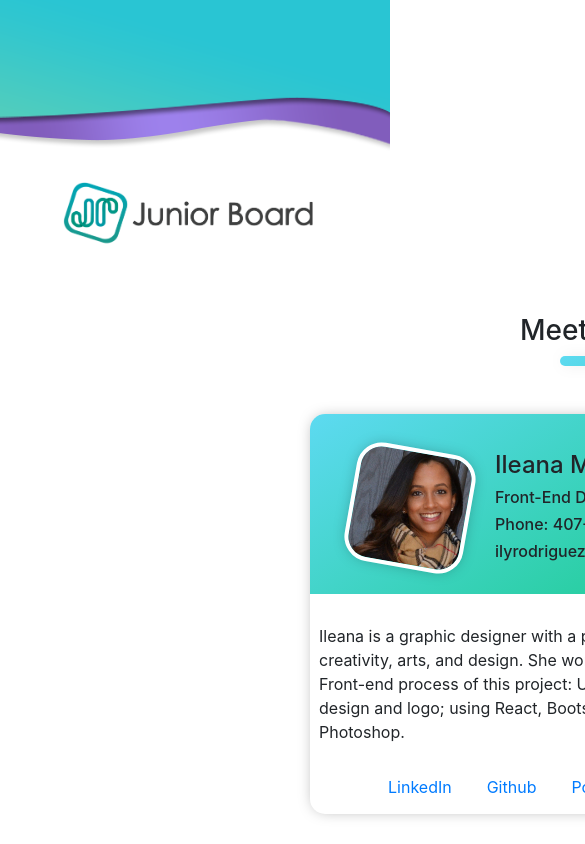
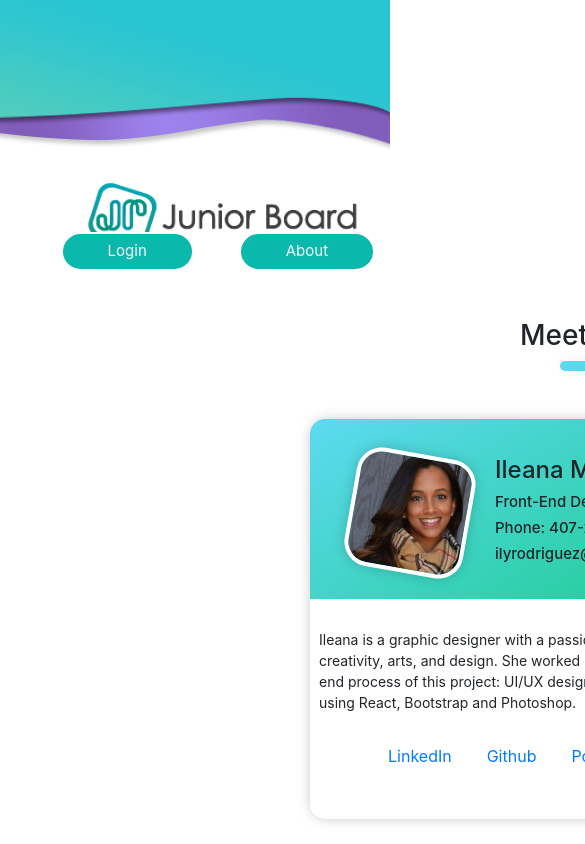
Before and after one commit to gijp-technologies/junior-board, a React (Create React App) app: page /about in a window 390 px wide. Shown: the top 844 px of the page, 585 px wide, since content can reach past the window. Built offline with nearby package versions, Linux system fonts and the light colour scheme.

Commit message:
media queries phone card

```diff
--- a/src/Pages/style.css
+++ b/src/Pages/style.css
@@ -141,6 +141,7 @@
     margin-left: 88px;
     position: relative;
     border-top: none !important;
+    background: none;
 }
 .responsabilies{
     padding: 40px;
--- a/src/components/Cards/Style.css
+++ b/src/components/Cards/Style.css
@@ -52,6 +52,7 @@
     bottom: 0 !important;
     position: absolute;
     border-top: none !important;
+    background: none;
 }
 
 .image-placeholder {
@@ -80,7 +81,6 @@
     float: left;
     margin-left: 20px;
     margin-right: 15px;
-    /* margin-top: 1%; */
 }
 
 a{
@@ -95,3 +95,51 @@ a{
 .jr-ph-mail{
     font-size: 14px;
 }
+
+@media only screen and (min-width: 320px) and (max-width: 568px) {
+    .junior-card {
+        position: relative;
+        margin-left: 6%;
+        height: 310px;
+        width: 90% !important;
+        overflow: hidden;
+        border-radius: 15px;
+        background-color: white;
+        -webkit-box-shadow: 0px 0px 15px -4px rgba(0,0,0,0.36);
+        -moz-box-shadow: 0px 0px 15px -4px rgba(0,0,0,0.36);
+        box-shadow: 0px 0px 15px -4px rgba(0,0,0,0.36);
+    }
+    .junior-name, .junior-location{
+        font-size: 18px;
+    }
+    .jr-ph-mail{
+        font-size: 14px !important;
+    }
+
+    .skillset, h6{
+        font-size: 15px;
+    }
+    .skillset, p{
+        font-size: 14px !important;
+    }
+    .card-footer{
+        font-size: 14px;
+        background: none;
+    }
+    .jr-images{
+        width: 110px;
+        height: 110px;
+        border-radius: 25px;
+        border: 4px solid white;
+        -webkit-box-shadow: 0px 0px 15px -4px rgba(0,0,0,0.36);
+        -moz-box-shadow: 0px 0px 15px -4px rgba(0,0,0,0.36);
+        box-shadow: 0px 0px 15px -4px rgba(0,0,0,0.36);
+        border-image-outset: 10px;
+        float: left;
+        margin-left: 20px;
+        margin-right: 15px;
+    }
+    .card-background{
+        height: 48%;
+    }
+}
--- a/src/components/Description/Style.css
+++ b/src/components/Description/Style.css
@@ -25,10 +25,13 @@
         font-size: 24px !important;
         margin-left: -40px;
     }
+    .description-wrapper {
+        height: 330px;
+    }
     .description-heading {
         position: absolute;
         width: 80%;
-        margin-top: 10px;
+        margin-top: 45px;
         z-index: 3;
     }
 
@@ -40,7 +43,7 @@
         display: none;
     }
     .description{
-        margin-block-start: 20%;
+        margin-block-start: 25%;
         position: absolute;
         width: 80%;
         font-size: 16px;
--- a/src/components/Navbar/Nav.js
+++ b/src/components/Navbar/Nav.js
@@ -2,7 +2,6 @@ import React, { Component } from 'react'
 import { Navbar, Button } from "react-bootstrap";
 import About from '../../Pages/About';
 import "./Style.css";
-import "../../App.css";
 
 class Nav extends Component {
     render() {
--- a/src/components/Navbar/Style.css
+++ b/src/components/Navbar/Style.css
@@ -38,10 +38,12 @@
     font-size: 15px !important;
 
 }
+
 .navbar-light .navbar-text a {
     color: white !important;
 }
-.nav-btn{
+
+.nav-btn {
     background-color: transparent !important;
     color: white;
     border: 2px solid white !important;
@@ -51,3 +53,33 @@
     margin-right: 65px;
     font-size: 16px !important;
 }
+
+
+
+@media only screen and (min-width: 320px) and (max-width: 568px) {
+
+    #nav-logo {
+        width: 280px;
+        height: auto;
+        margin-left: 27%;
+        /* margin-bottom: 155px; */
+    }
+    .justify-content-end {
+        margin-left: 14%;
+        margin-top: 85px;
+        font-size: 15px !important;
+        position: absolute;
+    }
+
+    .nav-btn{
+        background-color: rgb(10, 185, 171) !important;
+        color: white;
+        border: 2px solid white !important;
+        padding-left: 45px !important;
+        padding-right: 45px !important;
+        border-radius: 50px !important;
+        margin-right: 55px;
+        font-size: 15px !important;
+        margin-bottom: 10px;
+    }
+}
```
Also changed, not shown: src/components/Cards/Cards.js (indentation only).
